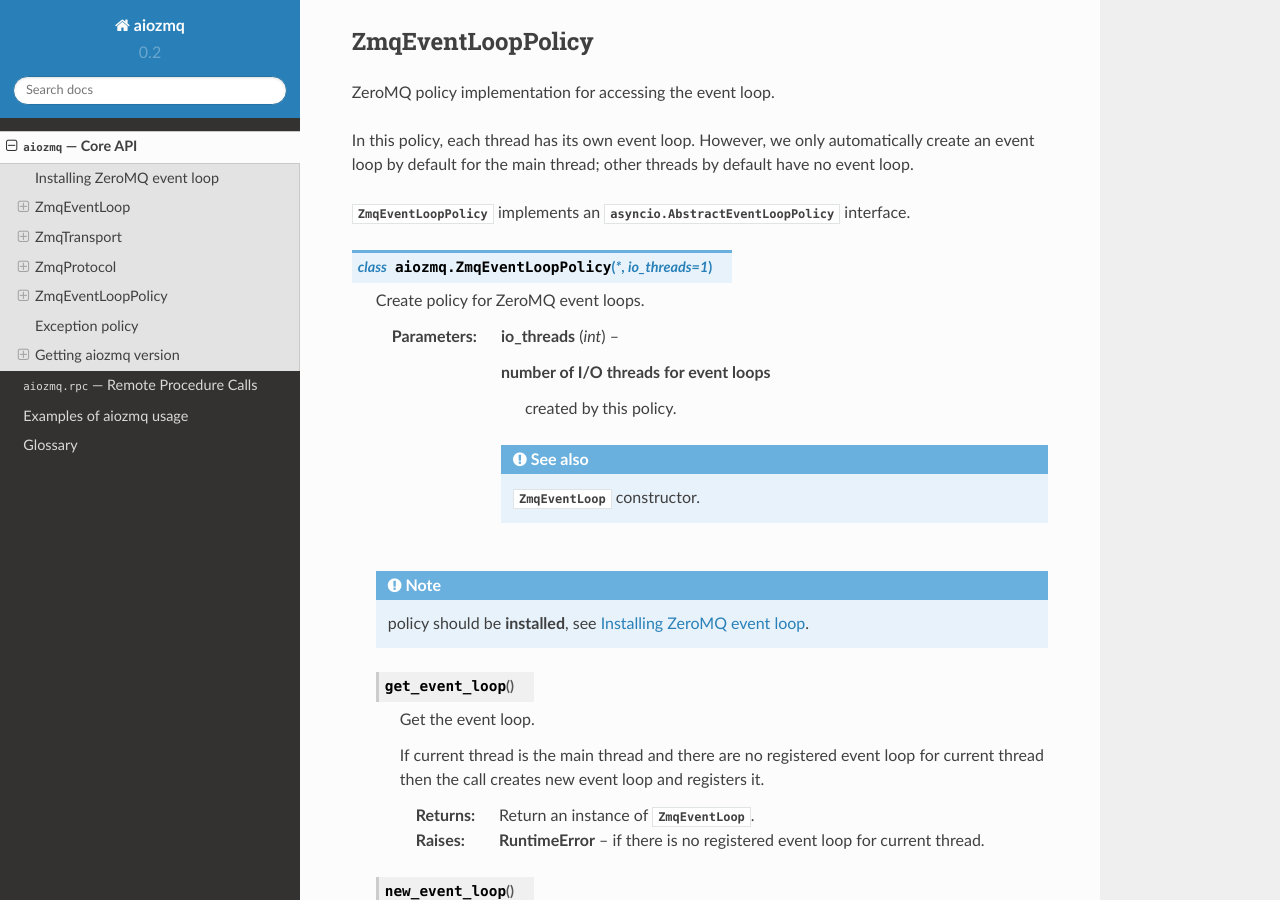
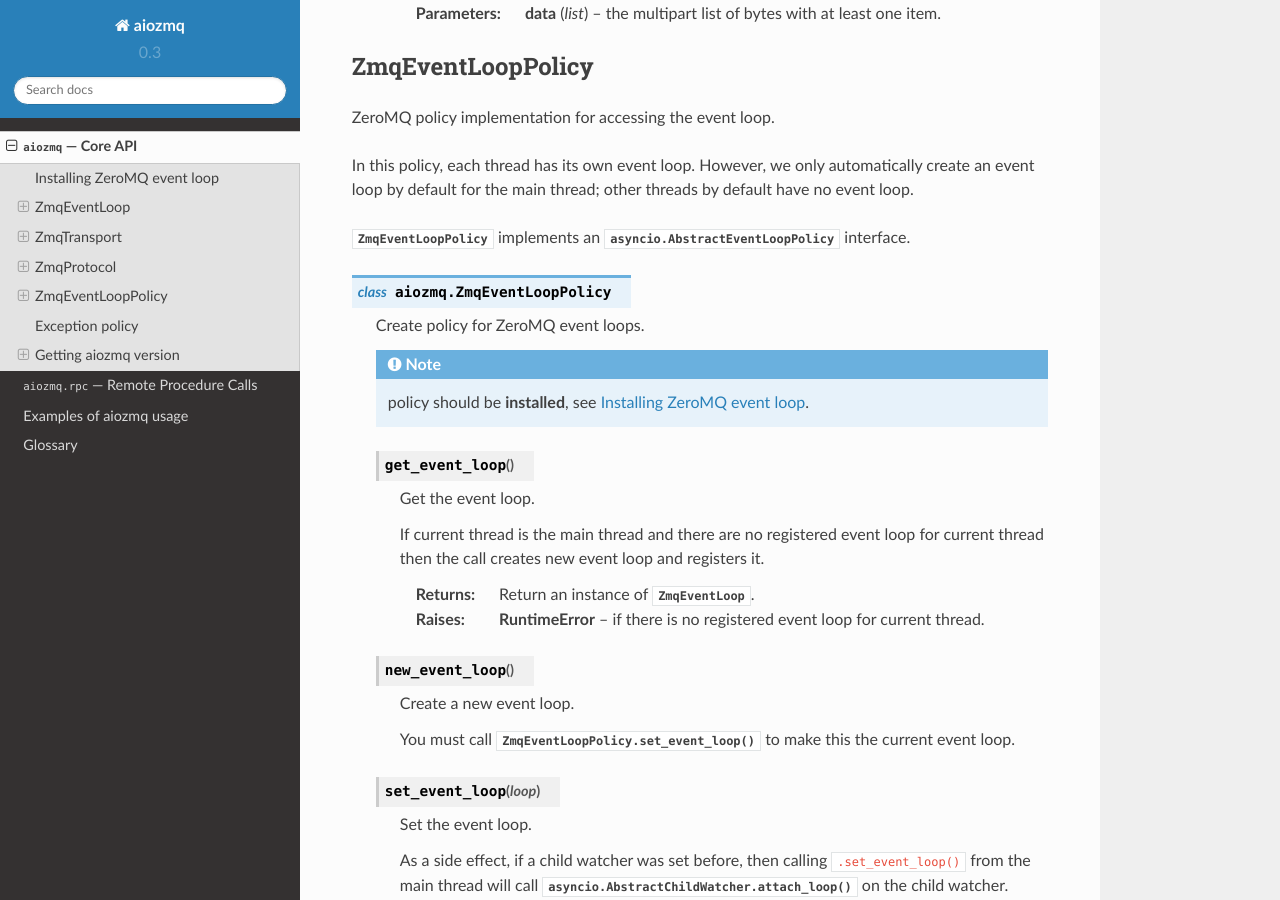
Before and after one commit to aio-libs/aiozmq, a Sphinx documentation site: the page built from docs/core.rst, in a window 1280 px wide and 900 px high, scrolled down 7534 px. Built offline with Sphinx 7.4.7 and the Read the Docs theme 2.0.0, drawn with Linux system fonts in a browser that asks for light colours; some of the changed text lies outside the part shown.

Commit message:
Subtle fixes in the doc

```diff
--- a/docs/conf.py
+++ b/docs/conf.py
@@ -62,8 +62,8 @@ copyright = '2014, Nikolay Kim and Andrew Svetlov'
 #version = '.'.join(str(i) for i in aiozmq.version_info[:2])
 # The full version, including alpha/beta/rc tags.
 #release = aiozmq.__version__
-version = "0.2"
-release = "0.2.0"
+version = "0.3"
+release = "0.3.0"
 
 
 # The language for content autogenerated by Sphinx. Refer to documentation
--- a/docs/core.rst
+++ b/docs/core.rst
@@ -444,14 +445,9 @@ other threads by default have no event loop.
 :class:`ZmqEventLoopPolicy` implements an
 :class:`asyncio.AbstractEventLoopPolicy` interface.
 
-.. class:: ZmqEventLoopPolicy(*, io_threads=1)
+.. class:: ZmqEventLoopPolicy()
 
    Create policy for ZeroMQ event loops.
-
-   :param int io_threads: number of I/O threads for event loops
-                          created by this policy.
-
-      .. seealso:: :class:`ZmqEventLoop` constructor.
 
    .. note::
 
```
Also changed, not shown: other parts of docs/core.rst (+3 -2 lines).
